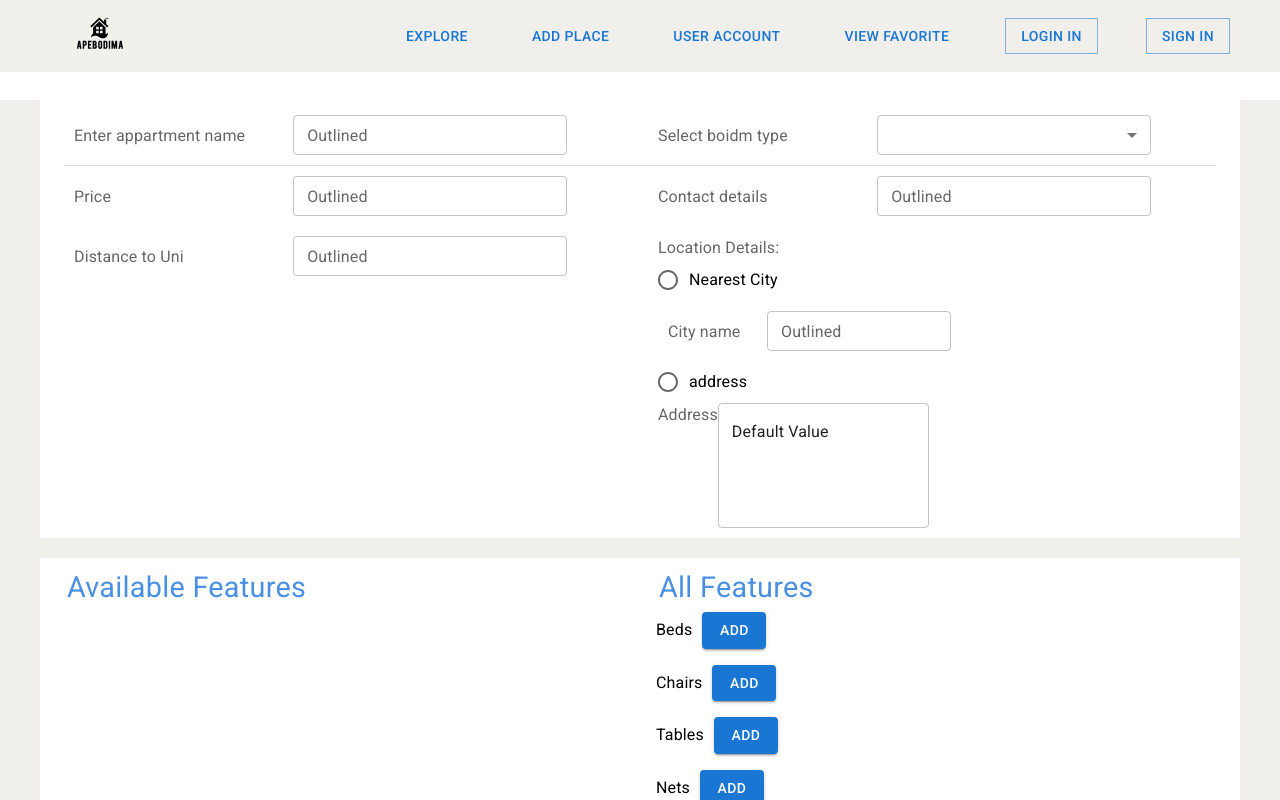
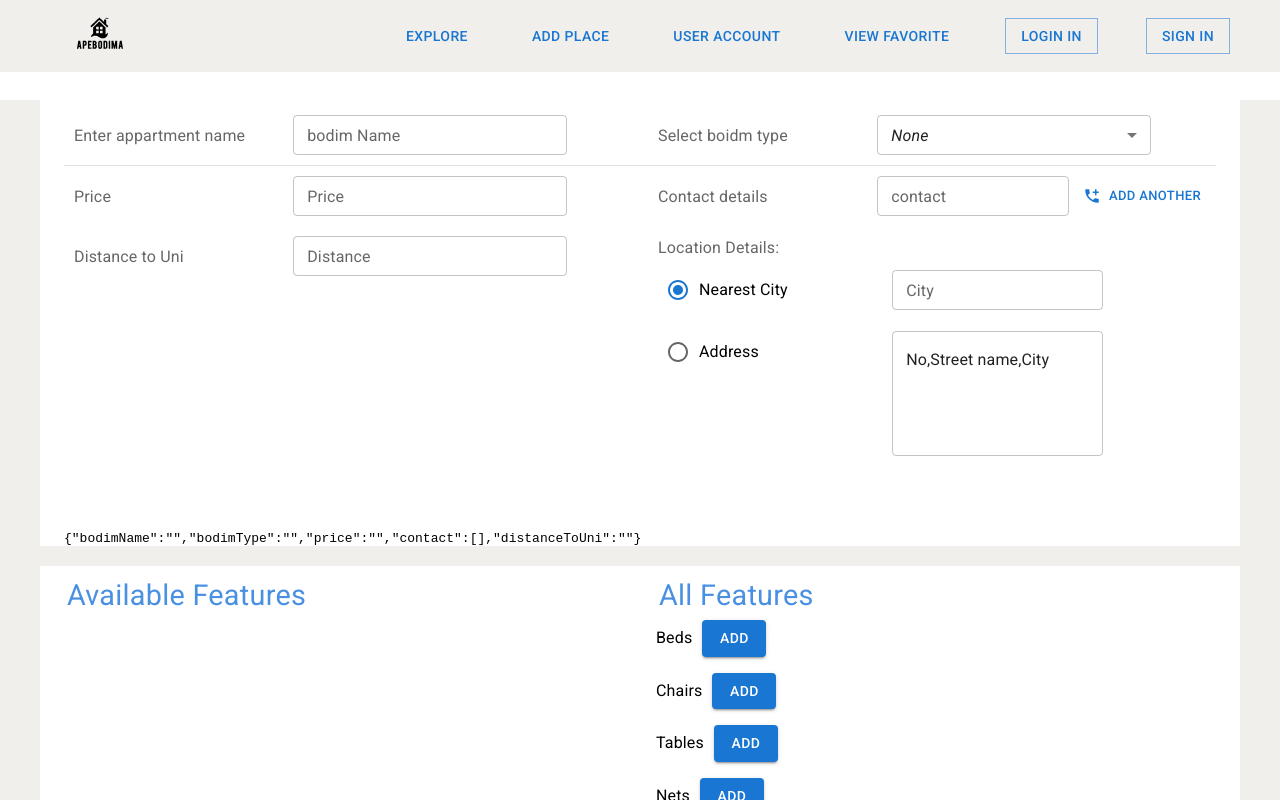
Before and after one commit to uditha2001/ApeBodima, a React (Create React App) app in the folder webapp-frontend/: page /addBodim in a window 1280 px wide. Built offline with nearby package versions, Linux system fonts and the light colour scheme; a web font is replaced by a local one.

Commit message:
feature/Add Sonar Qube full configuration file

```diff
--- a/webapp-frontend/src/pages/AddBodim.jsx
+++ b/webapp-frontend/src/pages/AddBodim.jsx
@@ -1,11 +1,23 @@
+import AddIcCallIcon from '@mui/icons-material/AddIcCall';
+import FeedbackIcon from '@mui/icons-material/Feedback';
 import {
-    Container,TextField,Box, Grid,Divider,FormControl,FormLabel,
-    Radio,RadioGroup,FormControlLabel,Select,MenuItem,Typography,Button
-} from '@mui/material'
-import React,{ useState } from 'react'
+  Box,
+  Button,
+  Container,
+  Divider, FormControl,
+  FormControlLabel,
+  FormLabel,
+  Grid,
+  MenuItem,
+  Radio, RadioGroup,
+  Select,
+  TextField,
+  Typography
+} from '@mui/material';
+import { React, useState } from 'react';
 import ReviewCardComponent from '../component/ReviewCardComponent';
 
-const sectionColorStyle={
+const sectionStyle={
   backgroundColor:'#FFFFFF',
   marginTop:'20px',
   paddingTop:'5px',
@@ -19,118 +31,138 @@ const sectionTopicStyle={
 
 //Appartment details component
 const AppartmentDetails=()=>{
-  const DropDown=(props)=>{
-      // const [age, setAge] = React.useState('');
-
-    // const handleChange = (event: SelectChangeEvent) => {
-    //     setAge(event.target.value);
-    // };
-    return(
-            <Box sx={props.boxStyle}>
-            <FormLabel sx={props.labelWidthStyle}>Select boidm type</FormLabel>
-            <FormControl sx={{minWidth: "50%" }} size="small" minwidth="48rem">
-                <Select
-                // value={age}
-                // onChange={handleChange}
-                displayEmpty
-                >
-                <MenuItem value="">
-                    <em>None</em>
-                </MenuItem>
-                <MenuItem value={10}>Type1</MenuItem>
-                <MenuItem value={20}>Type2</MenuItem>
-                <MenuItem value={30}>Type3</MenuItem>
-                </Select>
-            </FormControl>
-            </Box>
-    )
-  };
-
+  //Form styling
   const boxStyle={
     display: "flex",
     alignItems:"center",
     margin:"10px"
-  }
+  };
   const labelWidthStyle={
       width:"40%",
-  }
+  };
   const feildWidthStyle={
       width:"50%",
+  };
+
+  //Form details object
+  const initialState={
+    bodimName:"",
+    bodimType:"",
+    price:"",
+    contact:[],
+    distanceToUni:""
+  }
+  const [BodimDetails,setBodimDetails]=useState(initialState)
+
+  const handleChange=(e)=>{
+    const {name ,value}=e.target
+    console.log(BodimDetails)
+    setBodimDetails({...BodimDetails,[name]:value})
   }
 
-  const RadioButtonsGroup =(props)=> {
-          return (
-            <Box sx={props.boxStyle}>
-              <FormControl>
-                <FormLabel id="demo-radio-buttons-group-label">Location Details:</FormLabel>
-                <RadioGroup
-                  aria-labelledby="demo-radio-buttons-group-label"
-                  defaultValue="cityName"
-                  name="radio-buttons-group">
-                  <FormControlLabel value="female" control={<Radio />} label="Nearest City" />
-                      <Box sx={props.boxStyle}>
-                          <FormLabel sx={props.labelWidthStyle}>City name</FormLabel>
-                          <TextField id="outlined-basic" label="Outlined" variant="outlined" size='small'/>
-                      </Box>
-                  <FormControlLabel value="male" control={<Radio />} label="address" />
-                      <Box>
-                          <FormLabel sx={props.labelWidthStyle}>Address</FormLabel>
-                          <TextField
-                              id="outlined-multiline-static"
-                              multiline
-                              rows={4}
-                              defaultValue="Default Value"
-                          />
-                      </Box>
-                </RadioGroup>
-              </FormControl>
-            </Box>
-            );
-  };
+  let[contacNumShow,setcontacNumShow]=useState(false);
+
+  const contactNumbersShow=(e)=>{
+    let result=false;
+    if(BodimDetails.contact.values===""){
+      result=false;
+    }
+    else{
+      result=contacNumShow===false? true : contacNumShow;
+    }
+    setcontacNumShow(result);
+
+  }
 
   return (
-      <Container sx={sectionColorStyle}>
+      <Container sx={sectionStyle}>
+
           <Grid container spacing={2} >
               <Grid item md={6}>
                 <Box sx={boxStyle}>
-                      <FormLabel sx={labelWidthStyle}>Enter appartment name</FormLabel>
-                      <TextField sx={feildWidthStyle} id="outlined-basic" label="Outlined" variant="outlined" size='small'/>
+                  <FormLabel sx={labelWidthStyle} htmlFor="bodimName">Enter appartment name</FormLabel>
+                  <TextField onChange={handleChange} value={BodimDetails.bodimName} sx={feildWidthStyle} name="bodimName" id="bodimName" label="bodim Name" variant="outlined" size='small'/>
                 </Box>
+
               </Grid>
               <Grid item md>
-                  <Box>
-                      <DropDown labelWidthStyle={labelWidthStyle} boxStyle={boxStyle}/>
+
+                  <Box sx={boxStyle}>
+                    <FormLabel sx={labelWidthStyle}>Select boidm type</FormLabel>
+                    <FormControl sx={{minWidth: "50%" }} size="small" minwidth="48rem">
+                    <Select defaultValue={'none'}  name="bodimType" onChange={handleChange}>
+                      <MenuItem value={'none'}><em>None</em></MenuItem>
+                      <MenuItem value={'type1'}>Type1</MenuItem>
+                      <MenuItem value={'type2'}>Type2</MenuItem>
+                      <MenuItem value={'type3'}>Type3</MenuItem>
+                    </Select>
+                    </FormControl>
                   </Box>
+
               </Grid>
           </Grid>
           <Divider />
           <Grid container spacing={2} >
               <Grid item md>
                 <Box sx={boxStyle}>
-                      <FormLabel sx={labelWidthStyle}>Price</FormLabel>
-                      <TextField sx={feildWidthStyle} id="outlined-basic" label="Outlined" variant="outlined" size='small' />
+                  <FormLabel sx={labelWidthStyle} htmlFor="price">Price</FormLabel>
+                  <TextField onChange={handleChange} value={BodimDetails.price} sx={feildWidthStyle} name="price" id="price" label="Price" variant="outlined" size='small'/>
                 </Box>
               </Grid>
               <Grid item md>
                   <Box sx={boxStyle}>
-                      <FormLabel sx={labelWidthStyle}>Contact details</FormLabel>
-                      <TextField sx={feildWidthStyle} id="outlined-basic" label="Outlined" variant="outlined" size='small'/>
+                      <FormLabel sx={labelWidthStyle} htmlFor='contact'>Contact details</FormLabel>
+                      <TextField onChange={handleChange} sx={{width:'35%', marginRight:'2%'}} name="contact" id="contact" label="contact" variant="outlined" size='small'/>
+                      <Button onClick={contactNumbersShow} size="small" variant="text" startIcon={<AddIcCallIcon />}>
+                        Add another
+                      </Button>
                   </Box>
+                  {
+                    contacNumShow && <Typography variant="caption">{BodimDetails.contact}</Typography>
+                  }
+
               </Grid>
           </Grid>
           <Grid container spacing={2} >
               <Grid item md>
                   <Box sx={boxStyle}>
-                      <FormLabel sx={labelWidthStyle}>Distance to Uni</FormLabel>
-                      <TextField sx={feildWidthStyle} id="outlined-basic" label="Outlined" variant="outlined" size='small' />
+                      <FormLabel sx={labelWidthStyle} htmlFor='distance'>Distance to Uni</FormLabel>
+                      <TextField onChange={handleChange} sx={feildWidthStyle} name="distanceToUni" id="distance" label="Distance" variant="outlined" size='small' />
                   </Box>
               </Grid>
               <Grid item md>
                   <Box>
-                      <RadioButtonsGroup labelWidthStyle={labelWidthStyle} boxStyle={boxStyle}/>
+                    <FormControl fullWidth sx={{margin:'10px'}}>
+                    <FormLabel id="location-group">Location Details:</FormLabel>
+                    <RadioGroup defaultValue="city" name="location">
+                      <Box sx={boxStyle}>
+                        <FormControlLabel sx={labelWidthStyle}
+                        value="city"
+                        control={<Radio />}
+                        label="Nearest City"
+                        onChange={handleChange}
+                        />
+                        <TextField name="cityName" id="city" label="City" variant="outlined" size='small'/>
+                      </Box>
+                      <Box sx={{margin:'10px'}} >
+                        <FormControlLabel sx={labelWidthStyle}
+                        value="address"
+                        control={<Radio />}
+                        label="Address"
+                        onChange={handleChange}
+                        />
+                      <TextField name="address" id="address" multiline rows={4}
+                          defaultValue="No,Street name,City"
+                        />
+                      </Box>
+                    </RadioGroup>
+                    </FormControl>
                   </Box>
               </Grid>
           </Grid>
+          <pre>
+              {JSON.stringify(BodimDetails)}
+          </pre>
       </Container>
   )
 };
@@ -163,7 +195,7 @@ const AvailabelFeatures=()=>{
     };
 
     return (
-      <Container sx={sectionColorStyle}>
+      <Container sx={sectionStyle}>
         <Grid container spacing={4} justifyContent="space-between">
           <Grid item xs={12} md={6}>
             <Box>
@@ -204,18 +236,33 @@ const AvailabelFeatures=()=>{
 //Add photos component
 const AddPhotos=()=>{
     return(
-        <Container sx={sectionColorStyle}>
+        <Container sx={sectionStyle}>
            <Typography className='roboto-regular' sx={sectionTopicStyle}>Upload photos</Typography>
         </Container>
     )
 };
 //Add reviews component
 const AddReview=()=>{
+    let [reviewAdd,setReviewAdd]=useState(false);
+    const toggleBtn=()=>{
+      let result = reviewAdd===false ? true : false ;
+      setReviewAdd(result);
+    }
+
     return(
-        <Container sx={sectionColorStyle}>
+        <Container sx={sectionStyle} >
+            <Box display={'flex'} alignItems={"center"} sx={{justifyContent: "space-between"}}>
               <Typography className='roboto-regular' sx={sectionTopicStyle}>Give first feedback to this place</Typography>
+              <Button
+              sx={{maxHeight: '32px'}}
+              onClick={toggleBtn} variant="outlined" size='small' startIcon={<FeedbackIcon />}>Add review</Button>
+            </Box>
+            <Box>
+              {
+                reviewAdd && <ReviewCardComponent/>
+              }
+            </Box>
 
-          <ReviewCardComponent/>
         </Container>
     )
 };
@@ -223,12 +270,20 @@ const AddReview=()=>{
 //All the components combine here and export
 const AddBodim=()=>{
     return (
+      <form autoComplete='off' onSubmit={()=>alert("submit")}>
+
           <Box sx={{backgroundColor:'#F0EFEB'}}>
               <AppartmentDetails/>
               <AvailabelFeatures/>
               <AddPhotos/>
               <AddReview/>
           </Box>
+          <Box>
+
+          </Box>
+
+      </form>
+
 
     )
 
```
Also changed, not shown: webapp-frontend/src/component/SearchingAlertComponent.js (+6 -5 lines), webapp-frontend/src/component/FilterBarComponent.js (renamed from webapp-frontend/src/component/FilterBarComponent.jsx). Lines whose indentation alone changed are shown as unchanged.
